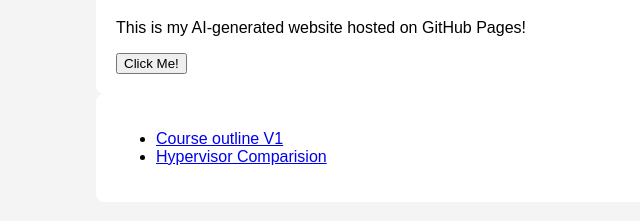
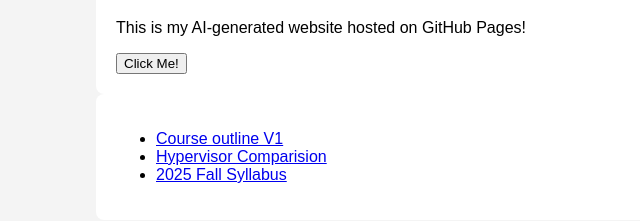
Before and after one commit to dpai-mc/csc161-resources, a plain HTML site: page index.html in a window 1280 px wide. Shown: the part 101-322 px from the top of the page, without its empty margins (124-764 px from the left). Drawn offline with Linux system fonts and the light colour scheme.

Commit message:
Update index.html

```diff
--- a/index.html
+++ b/index.html
@@ -32,6 +32,7 @@
         <ul>
             <li><a href="course-outline_v1.html">Course outline V1</a></li>
             <li><a href="HyperVisorComp.html">Hypervisor Comparision</a></li>
+            <li><a href="25Fall-CSC161-Syllabus.html">2025 Fall Syllabus</a></li>
         </ul>
 
     <script>
```
